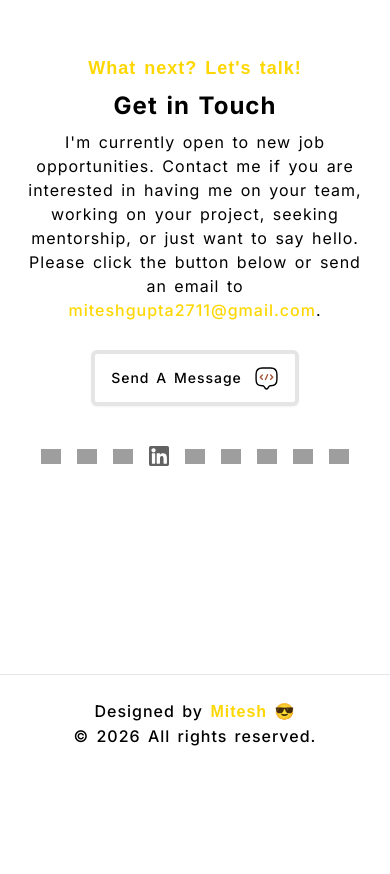
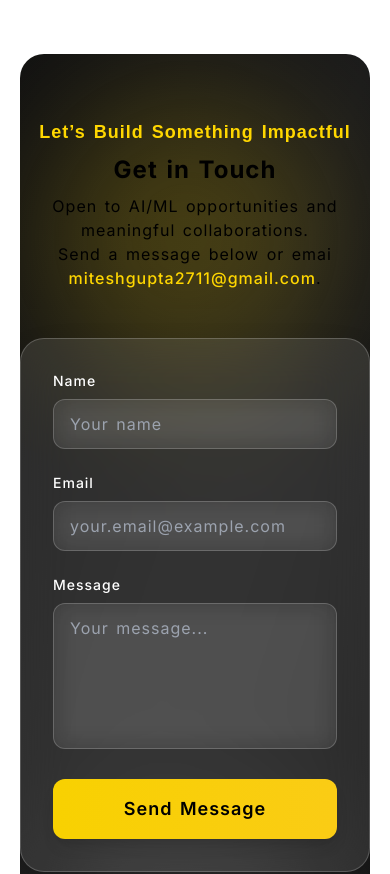
Before and after one commit to miteshgupta07/Portfolio, a Next.js app: page / in a window 390 px wide. Shown: the part 7300-8174 px from the top of the page. Before the commit the page ends 8072 px from the top, so only its background shows below. Built offline with nearby package versions, Linux system fonts and the light colour scheme; no server answers; grey boxes are pictures that could not be loaded; a web font is replaced by a local one.

Commit message:
feat: implement contact form functionality with email sending capability

```diff
--- a/app/globals.css
+++ b/app/globals.css
@@ -82,3 +82,14 @@ body {
     --radius: 0.5rem;
   }
 }
+
+@keyframes fadeIn {
+  from {
+    opacity: 0;
+    transform: translateY(10px);
+  }
+  to {
+    opacity: 1;
+    transform: translateY(0);
+  }
+}
--- a/app/sections/Contact.tsx
+++ b/app/sections/Contact.tsx
@@ -1,25 +1,94 @@
-import { Button } from "@/components/ui/button";
+"use client";
+
 import { socialLinks } from "@/datas/data";
-import Image from "next/image";
 import Link from "next/link";
+import { useState, FormEvent } from "react";
 
 const Contact = () => {
+  const [formData, setFormData] = useState({
+    name: "",
+    email: "",
+    message: "",
+  });
+  const [loading, setLoading] = useState(false);
+  const [success, setSuccess] = useState(false);
+  const [error, setError] = useState<string | null>(null);
+  const [emailError, setEmailError] = useState<string>("");
+
+  const emailRegex = /^[^\s@]+@[^\s@]+\.[^\s@]+$/;
+
+  const handleSubmit = async (e: FormEvent<HTMLFormElement>) => {
+    e.preventDefault();
+    setLoading(true);
+    setError(null);
+    setSuccess(false);
+    setEmailError("");
+
+    // Validate email
+    if (!formData.email || !emailRegex.test(formData.email)) {
+      setEmailError("Please enter a valid email address");
+      setLoading(false);
+      return;
+    }
+
+    try {
+      const res = await fetch("/api/contact", {
+        method: "POST",
+        headers: { "Content-Type": "application/json" },
+        body: JSON.stringify(formData),
+      });
+
+      const data = await res.json();
+
+      if (!res.ok) {
+        throw new Error(data.error || "Something went wrong");
+      }
+
+      setSuccess(true);
+      setFormData({ name: "", email: "", message: "" });
+
+      // Auto-hide success message after 5 seconds
+      setTimeout(() => setSuccess(false), 5000);
+    } catch (err: any) {
+      setError(err.message || "Failed to send message");
+    } finally {
+      setLoading(false);
+    }
+  };
+
+  const handleChange = (
+    e: React.ChangeEvent<HTMLInputElement | HTMLTextAreaElement>
+  ) => {
+    const { name, value } = e.target;
+    setFormData({
+      ...formData,
+      [name]: value,
+    });
+
+    // Clear email error when user types
+    if (name === "email" && emailError) {
+      setEmailError("");
+    }
+  };
+
   return (
     <section
-      className=" text-center w-full  sm:w-[85%] m-auto  pb-52 lg:py-30 "
+      className="relative overflow-hidden text-center w-full sm:w-[85%] m-auto pb-52 lg:py-30 bg-gradient-to-br from-[#121212] via-[#1c1c1c] to-[#121212] rounded-3xl scroll-mt-24"
       id="contact"
       data-aos="fade-up"
     >
-      <div className="flex flex-col gap-2 justify-center items-center w-full sm:w-[85%] m-auto">
+      {/* Decorative Blurred Accent Blobs */}
+      <div className="absolute top-10 right-10 w-72 h-72 bg-[#f8d101] opacity-20 blur-3xl rounded-full"></div>
+      <div className="absolute bottom-10 left-10 w-72 h-72 bg-white opacity-10 blur-3xl rounded-full"></div>
+
+      <div className="relative flex flex-col gap-2 justify-center items-center w-full sm:w-[85%] m-auto pt-16">
         <h2 className=" text-lg sm:text-3xl text-secondary-color-3 font-semibold font-idgrotesk">
-          What next? Let's talk!
+          Let’s Build Something Impactful
         </h2>
         <h3 className=" text-2xl sm:text-4xl font-bold">Get in Touch</h3>
         <p className="text-base sm:text-lg">
-          I'm currently open to new job opportunities. Contact me if you are
-          interested in having me on your team, working on your project, seeking
-          mentorship, or just want to say hello. Please click the button below
-          or send an email to{" "}
+          Open to AI/ML opportunities and meaningful collaborations.<br/>
+          Send a message below or emai{" "}
           <Link
             href={"mailto:miteshgupta2711@gmail.com"}
             className=" text-secondary-color-3 font-medium"
@@ -28,22 +97,128 @@ const Contact = () => {
           </Link>
           .
         </p>
-        <Button asChild variant={"outline"}>
-          <Link
-            target="_blank"
-            rel="noopener noreferrer"
-            href={"mailto:miteshgupta2711@gmail.com"}
-            className=" text-base flex items-center justify-center gap-3 px-10 py-6  font-bold w-max  mt-5   border-[4px] border-[#FFD700] hover:bg-[#FFD700] dark:hover:bg-[#FFD700] dark:border-[#FFD700] transition-all rounded-lg"
-          >
-            Send A Message
-            <Image
-              alt="message"
-              src={"/svgs/message-programming.svg"}
-              width={25}
-              height={25}
-            />{" "}
-          </Link>
-        </Button>
+
+        {/* Contact Form */}
+        <div className="w-full max-w-2xl mt-10 animate-[fadeIn_0.8s_ease-in-out]">
+          <div className="backdrop-blur-xl bg-white/10 border border-white/20 shadow-2xl rounded-3xl p-8 transition-all duration-500 hover:border-[#f8d101]/40 hover:-translate-y-1">
+            <form onSubmit={handleSubmit} className="space-y-6">
+                {/* Name Input */}
+                <div>
+                  <label
+                    htmlFor="name"
+                    className="block text-sm font-medium text-white mb-2 text-left"
+                  >
+                    Name
+                  </label>
+                  <input
+                    type="text"
+                    id="name"
+                    name="name"
+                    value={formData.name}
+                    onChange={handleChange}
+                    required
+                    className="w-full px-4 py-3 rounded-xl border border-white/20 bg-white/5 backdrop-blur-md text-white placeholder-gray-400 focus:ring-2 focus:ring-[#f8d101] focus:border-[#f8d101] outline-none transition-all duration-300"
+                    placeholder="Your name"
+                  />
+                </div>
+
+                {/* Email Input */}
+                <div>
+                  <label
+                    htmlFor="email"
+                    className="block text-sm font-medium text-white mb-2 text-left"
+                  >
+                    Email
+                  </label>
+                  <input
+                    type="email"
+                    id="email"
+                    name="email"
+                    value={formData.email}
+                    onChange={handleChange}
+                    required
+                    className={`w-full px-4 py-3 rounded-xl border bg-white/5 backdrop-blur-md text-white placeholder-gray-400 outline-none transition-all duration-300 ${
+                      emailError
+                        ? "border-red-500 focus:ring-2 focus:ring-red-500 focus:border-red-500"
+                        : "border-white/20 focus:ring-2 focus:ring-[#f8d101] focus:border-[#f8d101]"
+                    }`}
+                    placeholder="your.email@example.com"
+                  />
+                  {emailError && (
+                    <p className="text-red-400 text-sm mt-2 text-left">
+                      {emailError}
+                    </p>
+                  )}
+                </div>
+
+                {/* Message Textarea */}
+                <div>
+                  <label
+                    htmlFor="message"
+                    className="block text-sm font-medium text-white mb-2 text-left"
+                  >
+                    Message
+                  </label>
+                  <textarea
+                    id="message"
+                    name="message"
+                    value={formData.message}
+                    onChange={handleChange}
+                    required
+                    rows={5}
+                    className="w-full px-4 py-3 rounded-xl border border-white/20 bg-white/5 backdrop-blur-md text-white placeholder-gray-400 focus:ring-2 focus:ring-[#f8d101] focus:border-[#f8d101] outline-none transition-all duration-300 resize-none"
+                    placeholder="Your message..."
+                  />
+                </div>
+
+                {/* Submit Button */}
+                <button
+                  type="submit"
+                  disabled={loading}
+                  className="w-full py-4 rounded-xl bg-gradient-to-r from-[#f8d101] to-yellow-400 text-black font-semibold text-lg shadow-lg hover:scale-105 hover:shadow-[0_0_25px_rgba(248,209,1,0.5)] transition-all duration-300 disabled:opacity-50 disabled:cursor-not-allowed disabled:hover:scale-100"
+                >
+                  {loading ? "Sending..." : "Send Message"}
+                </button>
+
+                {/* Success Message */}
+                {success && (
+                  <div className="mt-6 bg-green-500/10 border border-green-400/30 backdrop-blur-lg rounded-2xl p-5 shadow-[0_0_25px_rgba(34,197,94,0.25)] animate-[fadeIn_0.6s_ease-in-out]">
+                    <div className="flex items-center justify-center gap-3">
+                      <svg
+                        className="w-6 h-6 text-green-400"
+                        fill="none"
+                        stroke="currentColor"
+                        viewBox="0 0 24 24"
+                        xmlns="http://www.w3.org/2000/svg"
+                      >
+                        <path
+                          strokeLinecap="round"
+                          strokeLinejoin="round"
+                          strokeWidth={2}
+                          d="M9 12l2 2 4-4m6 2a9 9 0 11-18 0 9 9 0 0118 0z"
+                        />
+                      </svg>
+                      <div className="text-center">
+                        <h4 className="text-green-300 font-semibold text-lg">
+                          Message Sent Successfully
+                        </h4>
+                        <p className="text-gray-300 text-sm mt-1">
+                          Thank you for reaching out. I'll get back to you shortly.
+                        </p>
+                      </div>
+                    </div>
+                  </div>
+                )}
+
+                {/* Error Message */}
+                {error && (
+                  <p className="text-center text-red-400 font-medium">
+                    {error}
+                  </p>
+                )}
+              </form>
+          </div>
+        </div>
       </div>
       <ul className="flex flex-row md:hidden justify-center gap-4 mt-10 items-center">
         {socialLinks.map((socialLink, id) => (
--- a/app/sections/Header.tsx
+++ b/app/sections/Header.tsx
@@ -29,9 +29,7 @@ const Header = () => {
         </div>
         <Button asChild variant={"outline"}>
           <Link
-            target="_blank"
-            rel="noopener noreferrer"
-            href={"mailto:miteshgupta2711@gmail.com"}
+            href="/#contact"
             className="flex items-center !border-[#FFD700] justify-center gap-3 px-10 py-6  font-bold text-[1.15rem] w-max hover:!bg-[#FFD700] hover:!text-[#121212] border-[4px]  mt-5 "
           >
             Get in Touch
--- a/package.json
+++ b/package.json
@@ -29,6 +29,7 @@
     "rehype-sanitize": "^6.0.0",
     "remark-breaks": "^4.0.0",
     "remark-gfm": "^4.0.1",
+    "resend": "^6.9.2",
     "tailwind-merge": "^2.5.2",
     "tailwindcss-animate": "^1.0.7",
     "uuid": "^13.0.0"
```
Also changed, not shown: app/api/contact/route.ts (added, +77 -0 lines), 2 other files (tests, documents, lock files or other folders).
